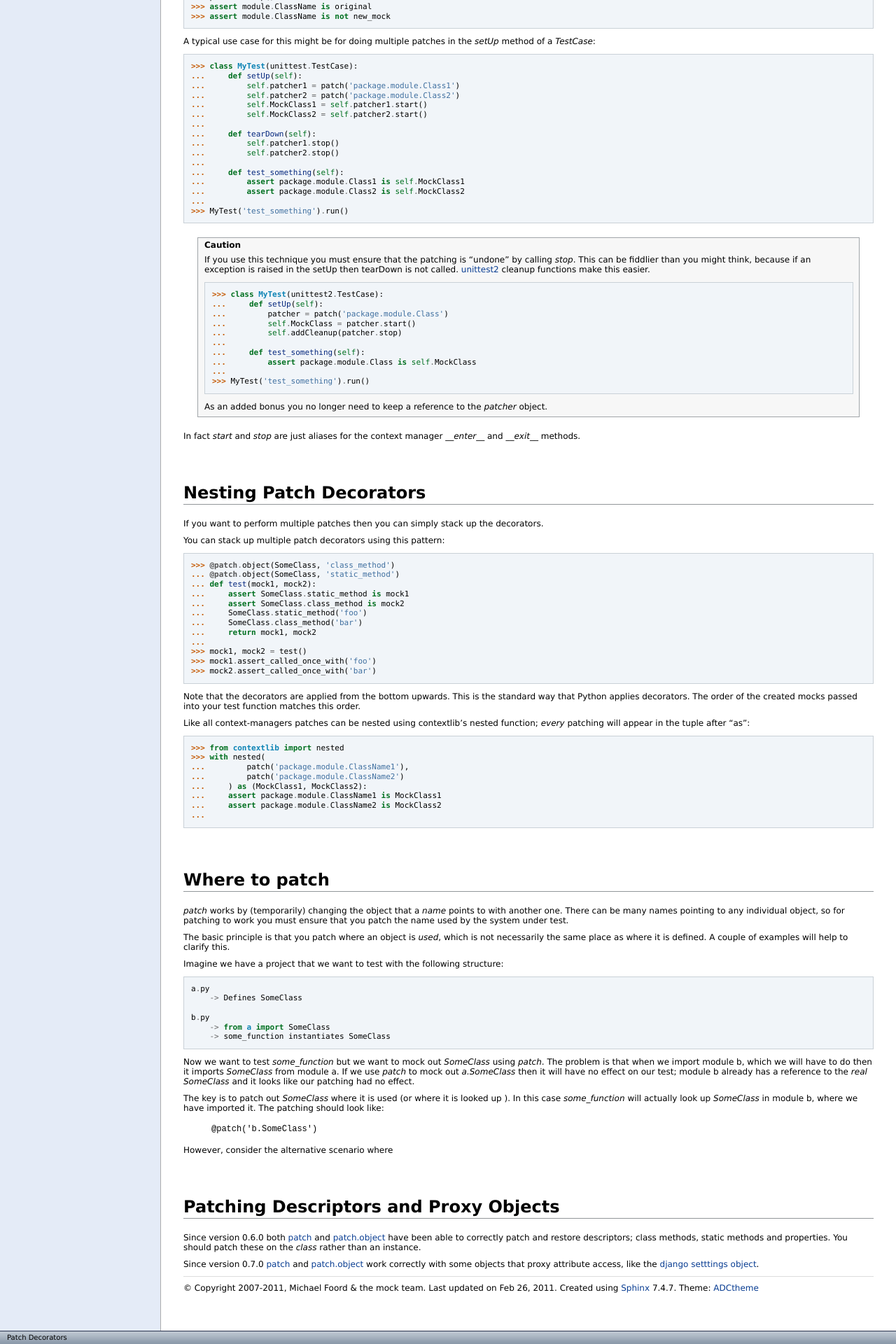
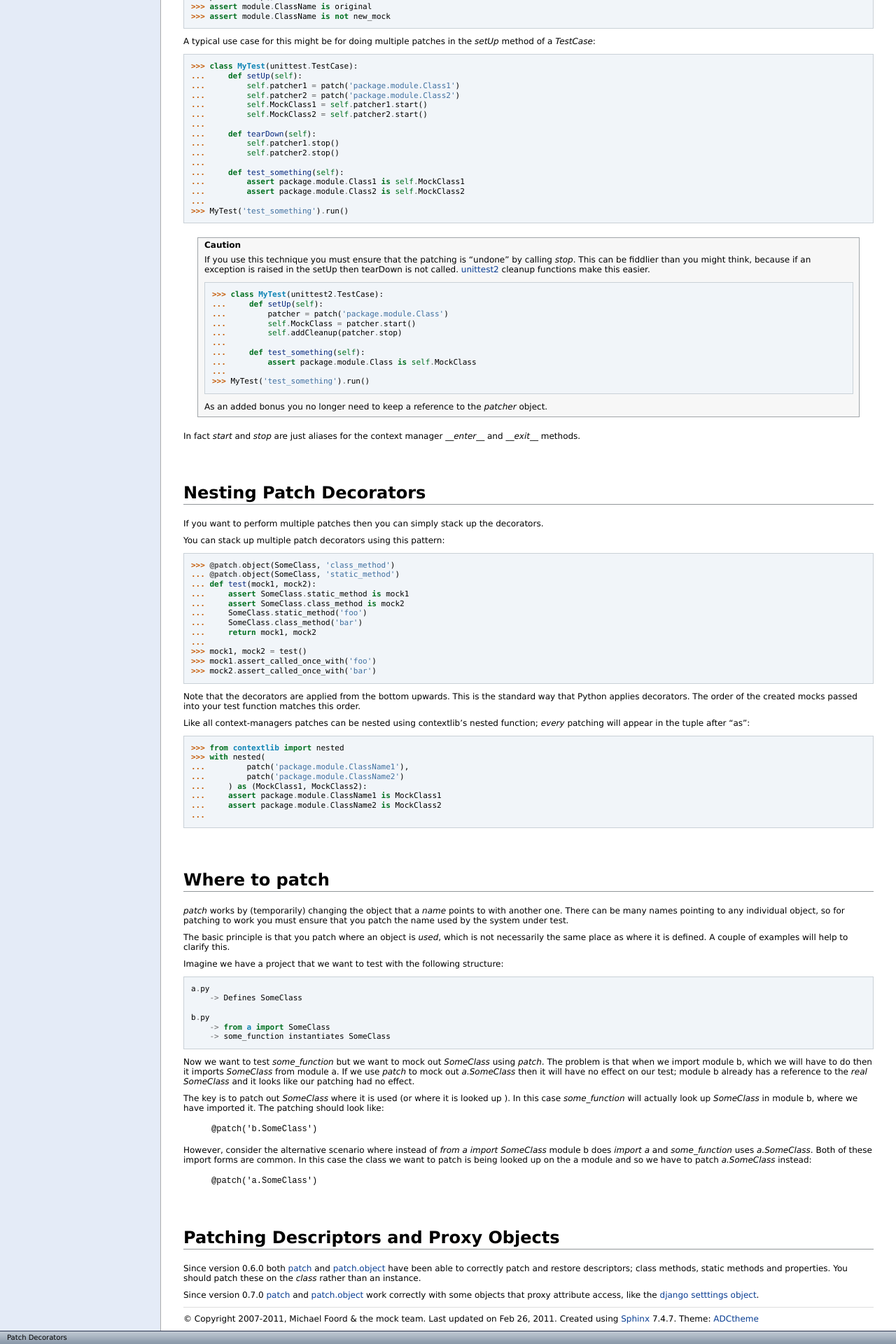
Before and after one commit to testing-cabal/mock, a Sphinx documentation site: the page built from docs/patch.txt, in a window 1280 px wide. Shown: the part 2192-4112 px from the top of the page at 70% size. Built offline with Sphinx 7.4.7, drawn with Linux system fonts in a browser that asks for light colours; pages that are not in the unit, such as notebooks, are missing from menus.

Commit message:
Doc updates

```diff
--- a/README.txt
+++ b/README.txt
@@ -79,6 +79,12 @@ mock (or other object) during the test and restored when the test ends::
    decorators are applied). This means from the bottom up, so in the example
    above the mock for `test_module.ClassName2` is passed in first.
 
+
+   With `patch` it matters that you patch objects in the namespace where they
+   are looked up. This is normally straightforward, but for a quick guide
+   read `where to patch
+   <http://www.voidspace.org.uk/python/mock/patch.html#where-to-patch>`_.
+
 As well as a decorator `patch` can be used as a context manager in a with
 statement::
 
--- a/docs/index.txt
+++ b/docs/index.txt
@@ -184,6 +184,10 @@ mock (or other object) during the test and restored when the test ends:
    decorators are applied). This means from the bottom up, so in the example
    above the mock for `test_module.ClassName2` is passed in first.
 
+   With `patch` it matters that you patch objects in the namespace where they
+   are looked up. This is normally straightforward, but for a quick guide
+   read :ref:`where to patch <where-to-patch>`.
+
 As well as a decorator `patch` can be used as a context manager in a with
 statement:
 
--- a/docs/patch.txt
+++ b/docs/patch.txt
@@ -270,6 +270,8 @@ function; *every* patching will appear in the tuple after "as":
     ...
 
 
+.. _where-to-patch:
+
 Where to patch
 ==============
 
@@ -304,7 +306,14 @@ where we have imported it. The patching should look like:
 
     ``@patch('b.SomeClass')``
 
-However, consider the alternative scenario where
+However, consider the alternative scenario where instead of `from a import
+SomeClass` module b does `import a` and `some_function` uses `a.SomeClass`. Both
+of these import forms are common. In this case the class we want to patch is
+being looked up on the a module and so we have to patch `a.SomeClass` instead:
+
+    ``@patch('a.SomeClass')``
+
+
 
 
 Patching Descriptors and Proxy Objects
```
